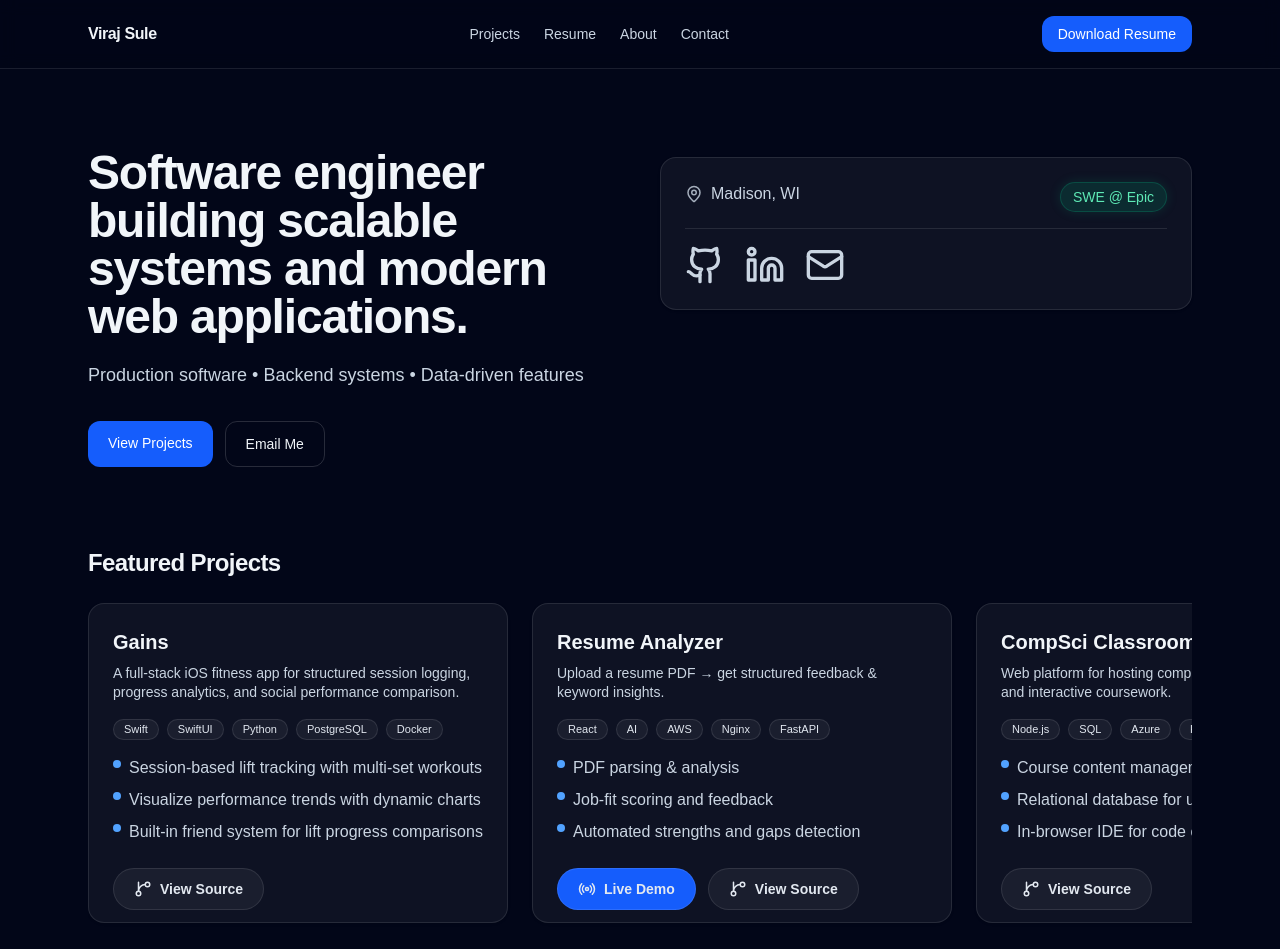
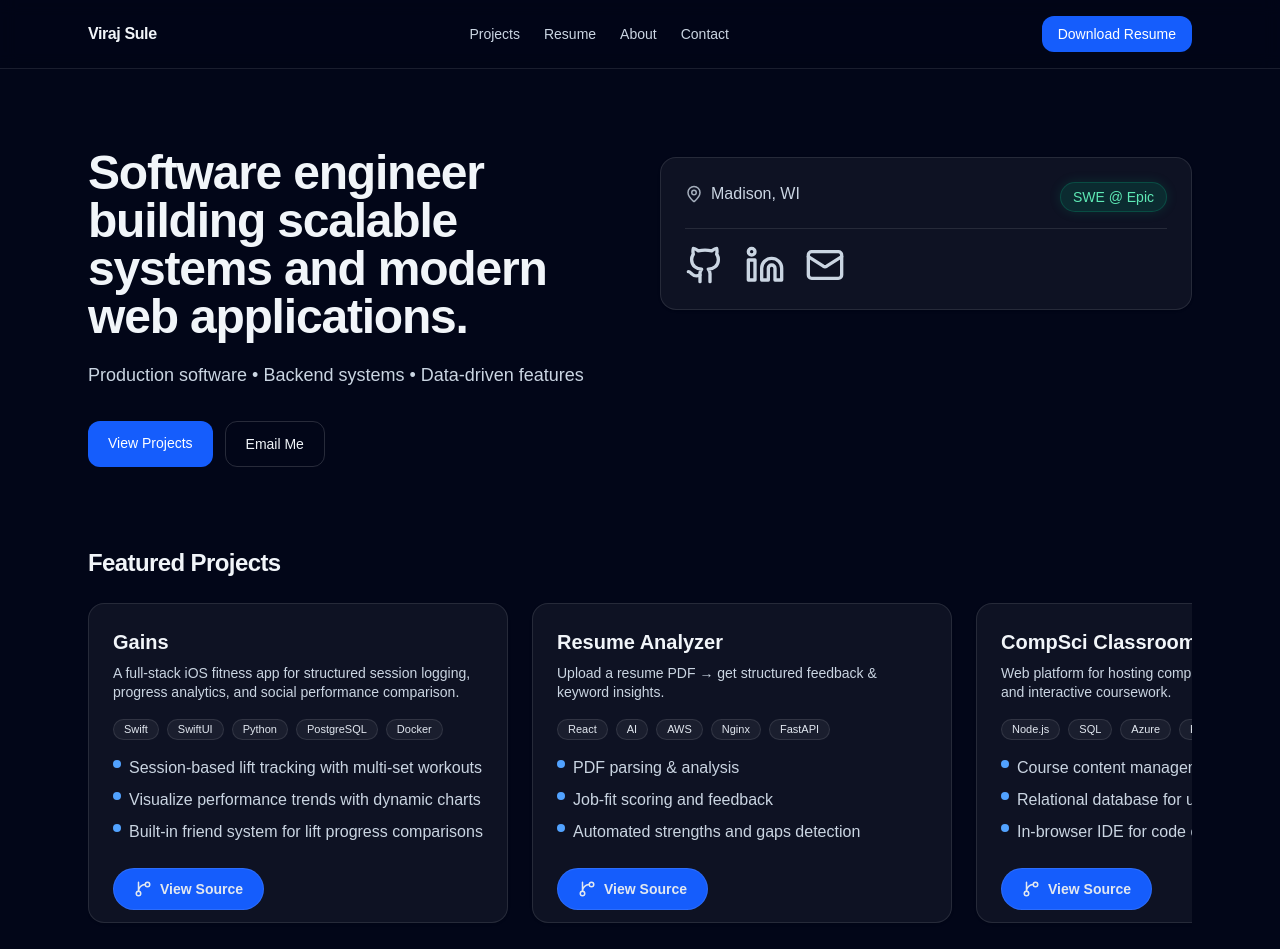
Before and after one commit to virajsule12/viraj-portfolio-site, a Next.js app: page / in a window 1280 px wide. Shown: the top 949 px of the page. Built offline with nearby package versions, Linux system fonts and the light colour scheme.

Commit message:
update project buttons. Remove demo since we're on github pages now

```diff
--- a/src/app/page.tsx
+++ b/src/app/page.tsx
@@ -20,7 +20,6 @@ const projects = [
     title: "Resume Analyzer",
     description: "Upload a resume PDF → get structured feedback & keyword insights.",
     tags: ["React", "AI", "AWS", "Nginx", "FastAPI"],
-    liveUrl: "http://virajsule.com/resume-analyzer/",
     githubUrl: "https://github.com/virajsule12/AI-Resume-Analyzer",
     highlights: [
       "PDF parsing & analysis",
@@ -44,7 +43,6 @@ const projects = [
     title: "AI Text Analysis API",
     description: "Cloud-hosted AI service for summarizing and classifying natural language text.",
     tags: ["AI", "AWS", "FastAPI","Python"],
-    liveUrl: "http://virajsule.com/ai-text-analyzer/docs",
     githubUrl: "https://github.com/virajsule12/AI-Text-API",
     highlights: [
       "AI-powered text summarization and classification",
@@ -105,8 +103,7 @@ export default function Home() {
 
                     {/* Bottom (buttons always aligned) */}
                     <div className="mt-auto pt-6 flex gap-3">
-                      {p.liveUrl && <DemoButton href={p.liveUrl}>Live Demo</DemoButton>}
-                      <GithubButton href={p.githubUrl} />
+                      <GithubButtonBlue href={p.githubUrl} />
                     </div>
                   </Card>
                 </div>
@@ -496,3 +493,25 @@ function GithubButton({ href }: { href: string }) {
     </a>
   );
 }
+
+function GithubButtonBlue({ href }: { href: string }) {
+  return (
+    <a
+      href={href}
+      target="_blank"
+      rel="noopener noreferrer"
+      className="
+        inline-flex items-center gap-2
+        rounded-full bg-blue-600 px-5 py-2.5
+        text-sm font-semibold text-slate-200
+        border border-white/10
+        transition
+        hover:bg-blue-500 hover:scale-[1.03]
+        active:scale-[0.98]
+      "
+    >
+      <GitBranch size={18} />
+      View Source
+    </a>
+  );
+}
```
Lines whose indentation alone changed are shown as unchanged.
